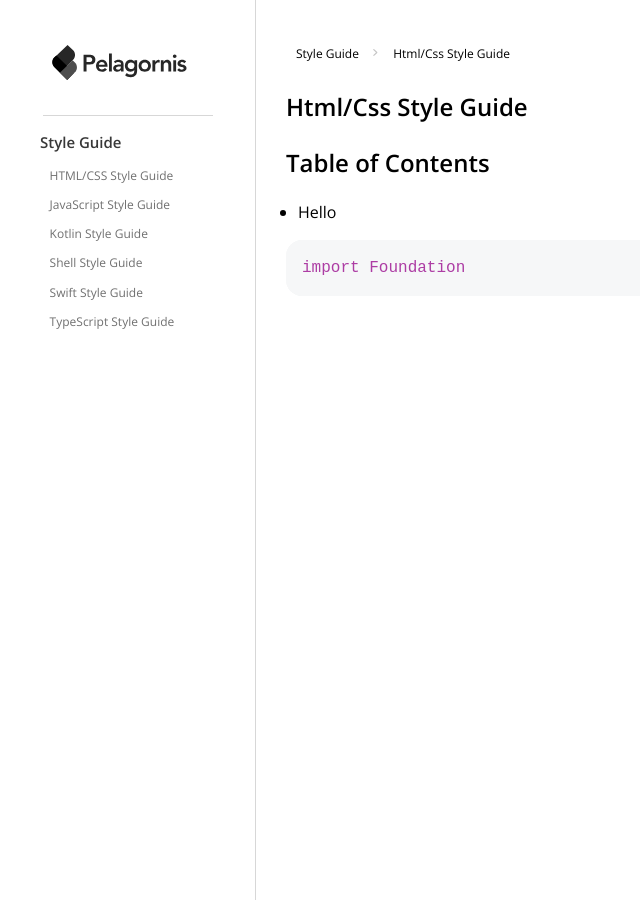
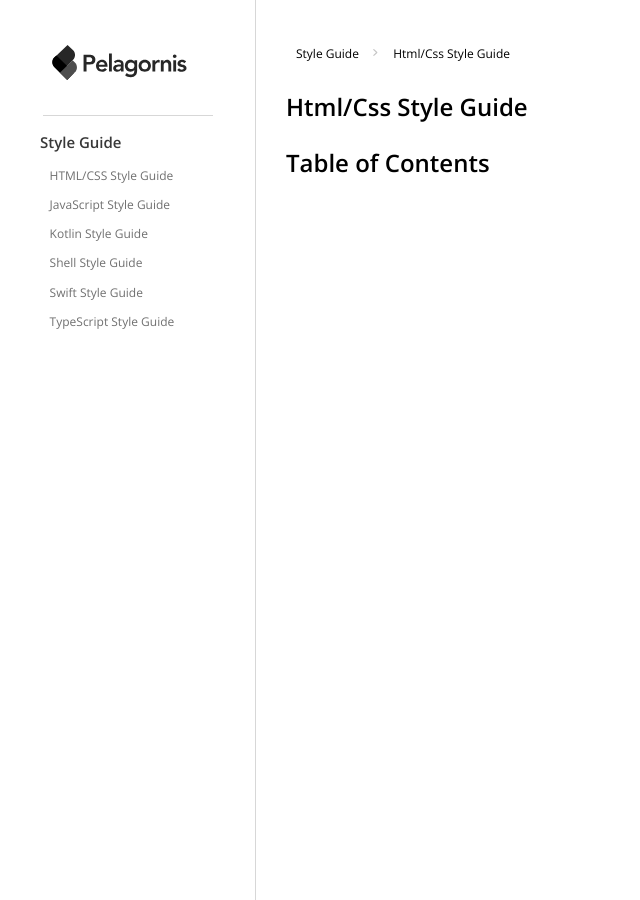
Before and after one commit to pelagornis/styleguide, a Jekyll site: the page built from htmlcssguide/index.md, in a window 1280 px wide and 900 px high. Shown: the whole window, without its empty margins (0-640 px from the left). Built offline with Jekyll 4.4.1, drawn with Linux system fonts in a browser that asks for light colours.

Commit message:
Update Markdown

````diff
--- a/htmlcssguide/index.md
+++ b/htmlcssguide/index.md
@@ -4,8 +4,3 @@ title: Html/Css Style Guide
 ---
 
 ## Table of Contents
-- Hello
-
-```swift
-import Foundation
-```
````
Also changed, not shown: typescriptguide/index.md (+0 -1 lines).
